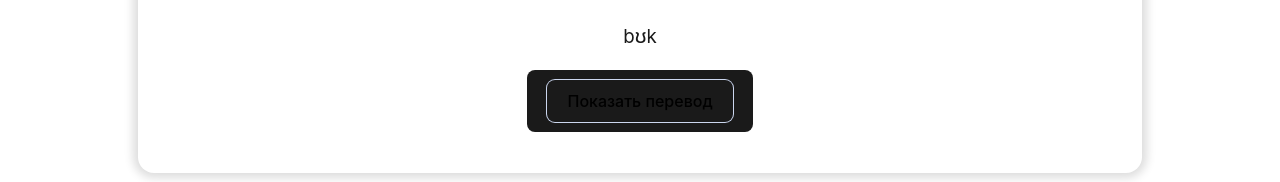
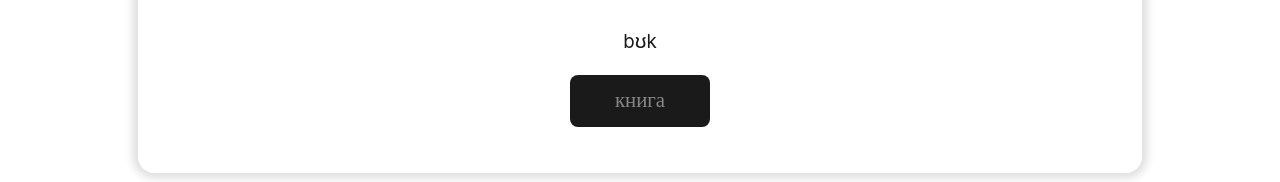
Before and after one commit to Alixess/Project-React, a React (Vite) app: page / in a window 1280 px wide. Both pictures are taken after a click on the element "Показать перевод". Shown: the part 266-448 px from the top of the page. Built offline with nearby package versions, Linux system fonts and the light colour scheme.

Commit message:
fix btntranslate, change props

```diff
--- a/src/Components/ButtonTranslate/ButtonTranslate.jsx
+++ b/src/Components/ButtonTranslate/ButtonTranslate.jsx
@@ -4,8 +4,11 @@ import style from "./buttontranslate.module.scss";
 export default function ButtonTranslate({ handleClick, translate, pressed }) {
   return (
     <div onClick={handleClick} className={style.button}>
-      {pressed && <span className={style.translate}>книга{translate}</span>}
-      {!pressed && <button className={style.button}>Показать перевод</button>}
+      {pressed ? (
+        <span className={style.translate}>книга{translate}</span>
+      ) : (
+        <button className={style.button}>Показать перевод</button>
+      )}
     </div>
   );
 }
@@ -17,3 +20,8 @@ export default function ButtonTranslate({ handleClick, translate, pressed }) {
         <button className={style.button}>Показать перевод</button>
       )}
     </div>*/
+
+/*<div onClick={handleClick} className={style.button}>
+      {pressed && <span className={style.translate}>книга{translate}</span>}
+      {!pressed && <button className={style.button}>Показать перевод</button>}
+    </div>*/
--- a/src/Components/WordCard/WordCard.jsx
+++ b/src/Components/WordCard/WordCard.jsx
@@ -17,7 +17,7 @@ export default function WordCard(props) {
       </h3>
       <ButtonTranslate
         translate={props.russian}
-        pressed={props.pressed}
+        pressed={pressed}
         handleClick={handleClick}
       />
     </div>
```
